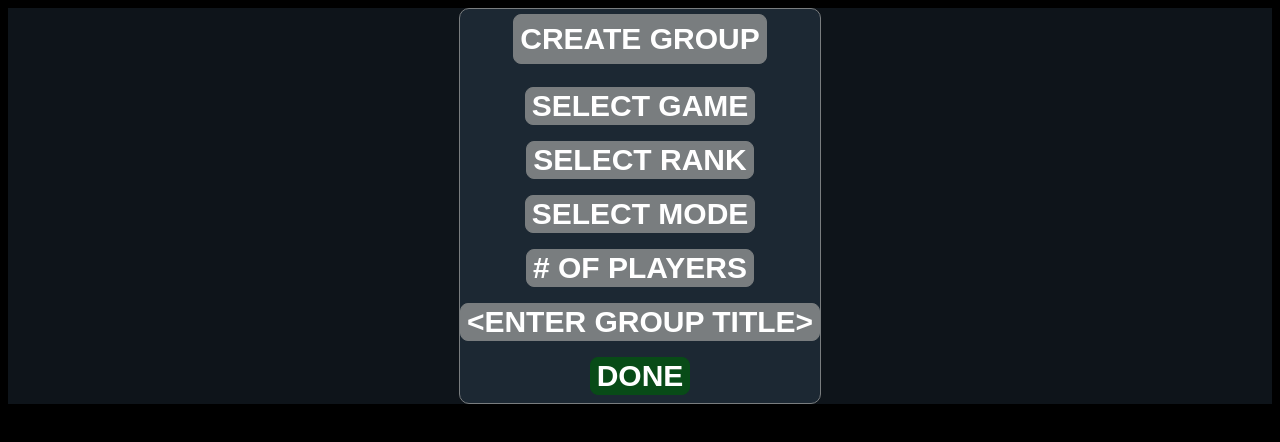
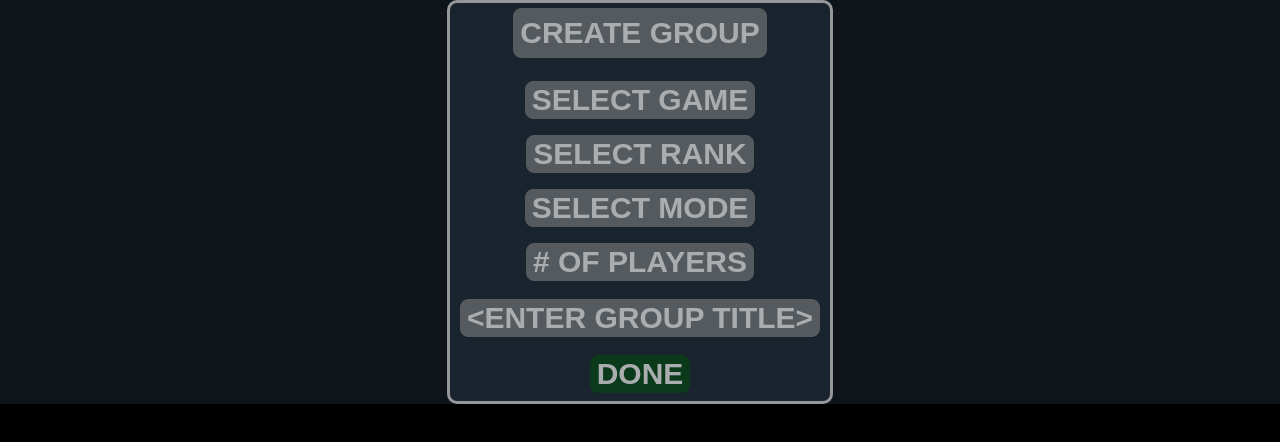
Before and after one commit to JNC-Enterprise/campus-lfg, a React (Vite) app: page / in a window 1280 px wide. Shown: the top 442 px of the page. Built offline with nearby package versions, Linux system fonts and the light colour scheme.

Commit message:
Updated the UI a little more. Still needs work.

```diff
--- a/src/Group/GroupCreation.css
+++ b/src/Group/GroupCreation.css
@@ -1,3 +1,7 @@
+body{
+    margin: 0;
+}
+
 .group-creation-page{
     display: flex;
     flex-direction: column;
@@ -6,15 +10,17 @@
 }
 
 .group-creation-container{
+    opacity: 80%;
     display: flex;
     flex-direction: column;
     background-color: #1C2833;
     align-items: center;
-    border: 1px solid #797D7F;
+    border: 3px solid #b8b8b8;
     border-radius: 10px;
 }
 
 .group-creator-text{
+    opacity: 80%;
     margin-top: 5px;
     margin-bottom: 15px;
     border: 1px solid #797D7F;
@@ -26,6 +32,7 @@
     height:50px;
 }
 .group-game-selector{
+    opacity: 80%;
     margin-top: 8px;
     margin-bottom: 8px;
     border: 1px solid #797D7F;
@@ -37,6 +44,7 @@
 }
 
 .group-rank-selector{
+    opacity: 80%;
     margin-top: 8px;
     margin-bottom: 8px;
     border: 1px solid #797D7F;
@@ -48,6 +56,7 @@
 }
 
 .group-mode-selector{
+    opacity: 80%;
     margin-top: 8px;
     margin-bottom: 8px;
     border: 1px solid #797D7F;
@@ -59,6 +68,7 @@
 }
 
 .group-players-selector{
+    opacity: 80%;
     margin-top: 8px;
     margin-bottom: 8px;
     border: 1px solid #797D7F;
@@ -70,8 +80,8 @@
 }
 
 .group-title-selector{
-    margin-top: 8px;
-    margin-bottom: 8px;
+    opacity: 80%;
+    margin: 10px;
     border: 1px solid #797D7F;
     border-radius: 8px;
     color:#FFFFFF;
@@ -81,6 +91,7 @@
 }
 
 .group-done-button{
+    opacity: 80%;
     margin-top: 8px;
     margin-bottom: 8px;
     border: 1px solid #084B17;
```
